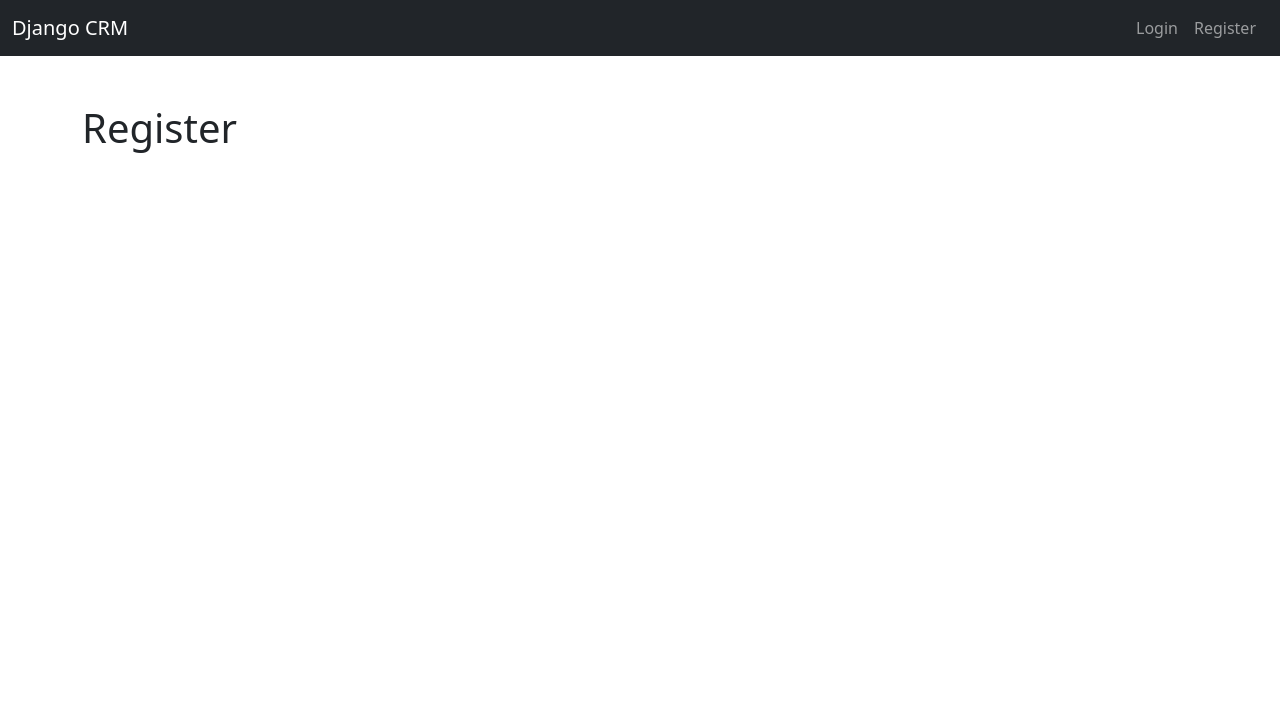
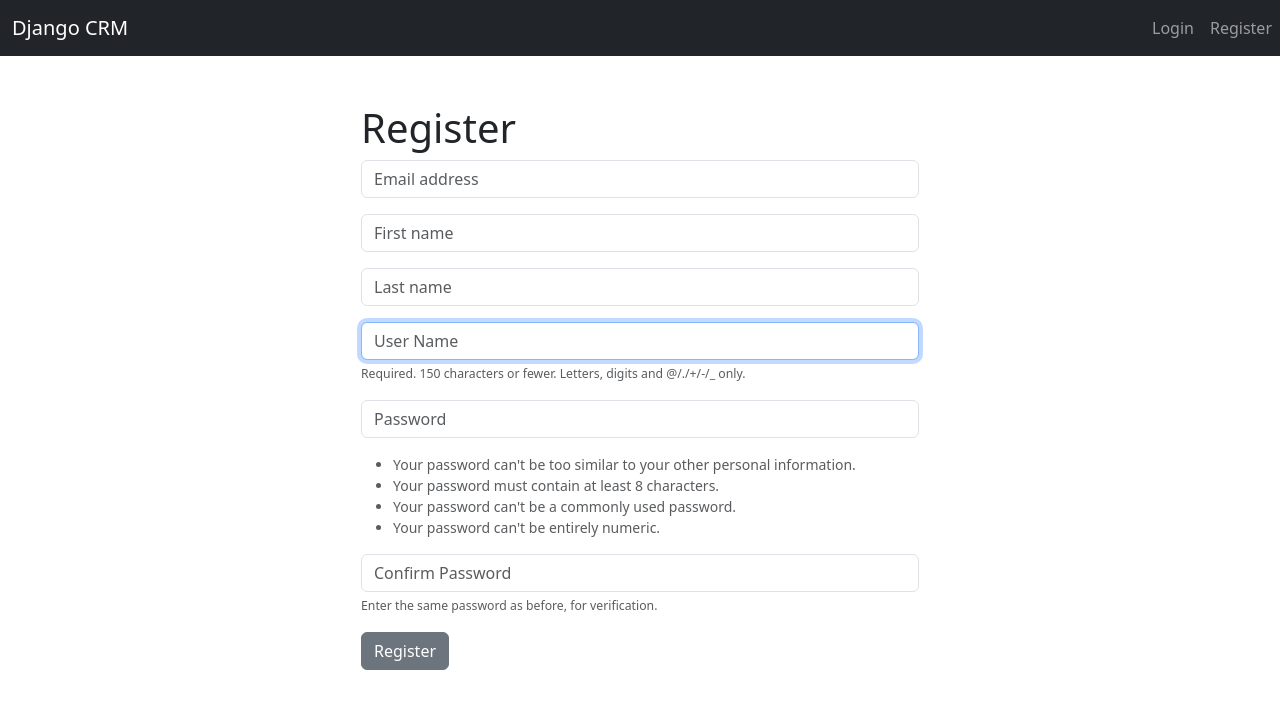
Before and after one commit to mihstr/django-crm-yt, a Django app: page /register/ in a window 1280 px wide. Shown: the top 709 px of the page. Run offline with Django 4.2, Linux system fonts and the light colour scheme.

Commit message:
modified:   website/__pycache__/views.cpython-311.pyc 	modified:   website/forms.py 	modified:   website/templates/website/navbar.html 	modified:   website/templates/website/register.html 	modified:   website/views.py

```diff
--- a/website/forms.py
+++ b/website/forms.py
@@ -16,3 +16,25 @@ class SignupForm(UserCreationForm):
         "class": "form-control",
         "placeholder": "Last name"
     }))
+
+    class Meta:
+        model = User
+        fields = ("email", "first_name", "last_name", "username", "password1", "password2")
+
+    def __init__(self, *args, **kwargs):
+        super(SignupForm, self).__init__(*args, **kwargs)
+
+        self.fields["username"].widget.attrs["class"] = "form-control"
+        self.fields['username'].widget.attrs['placeholder'] = 'User Name'
+        self.fields['username'].label = ''
+        self.fields['username'].help_text = '<span class="form-text text-muted"><small>Required. 150 characters or fewer. Letters, digits and @/./+/-/_ only.</small></span>'
+
+        self.fields['password1'].widget.attrs['class'] = 'form-control'
+        self.fields['password1'].widget.attrs['placeholder'] = 'Password'
+        self.fields['password1'].label = ''
+        self.fields['password1'].help_text = '<ul class="form-text text-muted small"><li>Your password can\'t be too similar to your other personal information.</li><li>Your password must contain at least 8 characters.</li><li>Your password can\'t be a commonly used password.</li><li>Your password can\'t be entirely numeric.</li></ul>'
+
+        self.fields['password2'].widget.attrs['class'] = 'form-control'
+        self.fields['password2'].widget.attrs['placeholder'] = 'Confirm Password'
+        self.fields['password2'].label = ''
+        self.fields['password2'].help_text = '<span class="form-text text-muted"><small>Enter the same password as before, for verification.</small></span>'
--- a/website/templates/website/navbar.html
+++ b/website/templates/website/navbar.html
@@ -1,4 +1,4 @@
-<nav class="navbar navbar-expand-lg navbar-dark bg-dark mb-5">
+<nav class="navbar sticky-top navbar-expand-lg navbar-dark bg-dark mb-5">
     <div class="container-fluid">
 
         <a class="navbar-brand" href="{% url 'website:home' %}">Django CRM</a>
@@ -8,9 +8,8 @@
         </button>
     </div>
 
-    <div class="d-flex flex-row mx-3">
-        <div class="collapse navbar-collapse" id="navbarSupportedContent">
-            <ul class="navbar-nav me-auto mb-2 mb-lg-0">
+    <div class="collapse navbar-collapse" id="navbarSupportedContent">
+        <ul class="navbar-nav mb-2 mb-lg-0">
                 {% if user.is_authenticated %}
                     <li class="nav-item">
                         <a class="nav-link" href="{% url 'website:logout' %}">Logout</a>
@@ -24,8 +23,8 @@
                         <a class="nav-link" href="{% url 'website:register' %}">Register</a>
                     </li>
                 {% endif %}
-            </ul>
-        </div>
+
+        </ul>
     </div>
 
 </nav>
--- a/website/templates/website/register.html
+++ b/website/templates/website/register.html
@@ -2,6 +2,33 @@
 
 {% block content %}
 
-<h1>Register</h1>
+<div class="col-md-6 offset-md-3">
+
+    <h1>Register</h1>
+
+
+    <form method="post" action=".">
+        {% csrf_token %}
+
+        {% if form.errors %}
+			<div class="alert alert-warning alert-dismissible fade show" role="alert">
+			Your form has errors:
+                {% for field in form %}
+
+                    {% if field.errors %}
+                        {{ field.errors }}
+                    {% endif %}
+
+                {% endfor %}
+
+                <button type="button" class="btn-close" data-bs-dismiss="alert" aria-label="Close"></button>
+			</div>
+		{% endif %}
+
+        {{ form.as_p }}
+
+        <button type="submit" class="btn btn-secondary">Register</button>
+
+</div>
 
 {% endblock content %}
--- a/website/views.py
+++ b/website/views.py
@@ -1,6 +1,8 @@
 from django.shortcuts import render, redirect
 from django.contrib.auth import authenticate, login, logout
 from django.contrib import messages
+
+from .forms import SignupForm
 
 # Create your views here.
 def home(request):
@@ -27,4 +29,27 @@ def logout_user(request):
     return redirect("website:home")
 
 def register_user(request):
-    return render(request, "website/register.html", {})
+
+    if request.method == "POST":
+        form = SignupForm(request.POST)
+
+        if form.is_valid():
+            form.save()
+            username = form.cleaned_data["username"]
+            password = form.cleaned_data["password1"]
+            user = authenticate(username=username, password=password)
+            login(request, user)
+            messages.success(request, "You are registered!")
+
+            return redirect("website:home")
+
+
+    else:
+        form = SignupForm()
+        return render(request, "website/register.html", {
+            "form": form,
+        })
+
+    return render(request, "website/register.html", {
+        "form": form,
+    })
```
